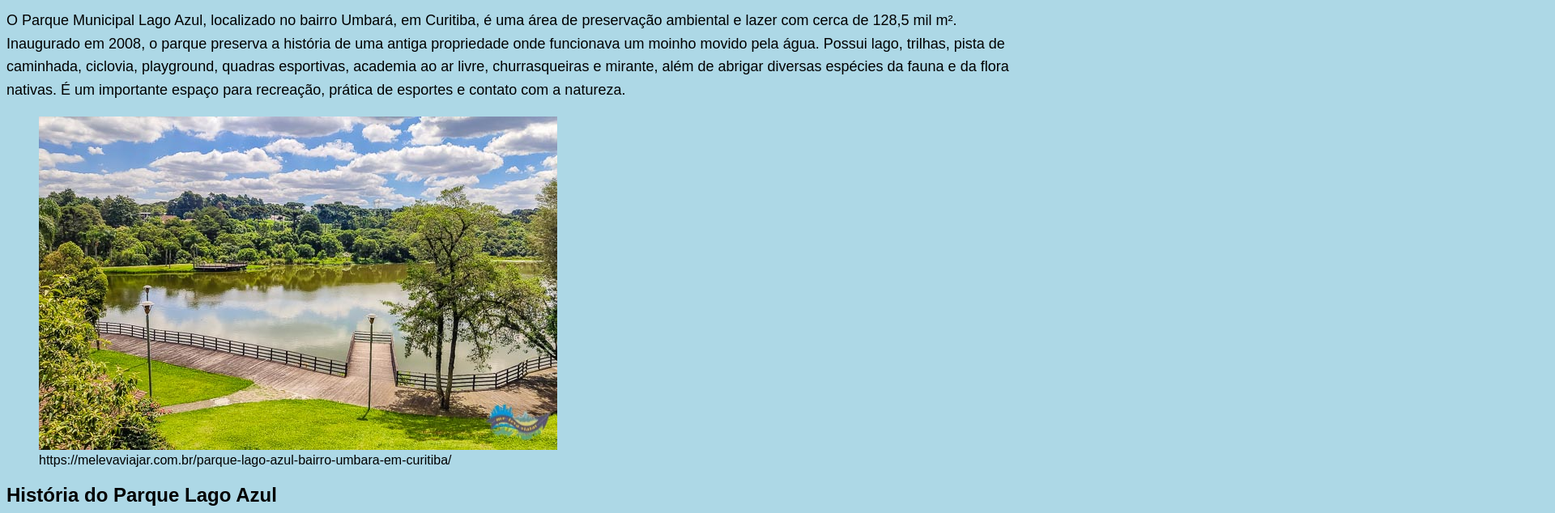
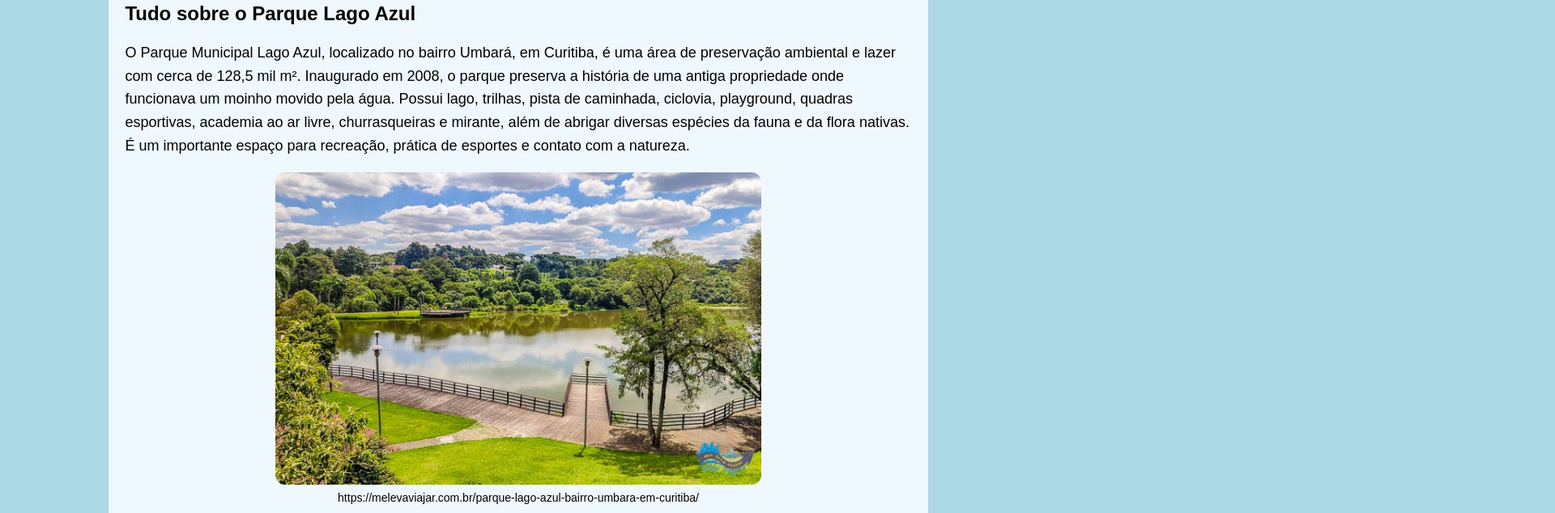
Before and after one commit to rafaelajesusalmeida-dotcom/tarefa.ed.digital, a plain HTML site: page index.html in a window 1280 px wide. Shown: the part 262-896 px from the top of the page at 81% size, 1920 px wide, since content can reach past the window. Drawn offline with Linux system fonts and the light colour scheme.

Commit message:
atualizei o codigo

```diff
--- a/style.css
+++ b/style.css
@@ -19,3 +19,26 @@
     font-size: 18px;
     line-height: 1.6;
 }
+main {
+    width: 80%;
+    margin:auto;
+}
+section {
+    background-color: aliceblue;
+    margin: 20px 0;
+    padding: 20px;
+    border-radius: 12px;
+}
+img {
+    width: 100%;
+    max-width: 600px;
+    display: block;
+    margin: auto;
+    border-radius: 12px;
+}
+figcaption {
+    text-align:  center;
+    font-size: 14px;
+    color:black;
+    margin-top: 8px;
+}
```
